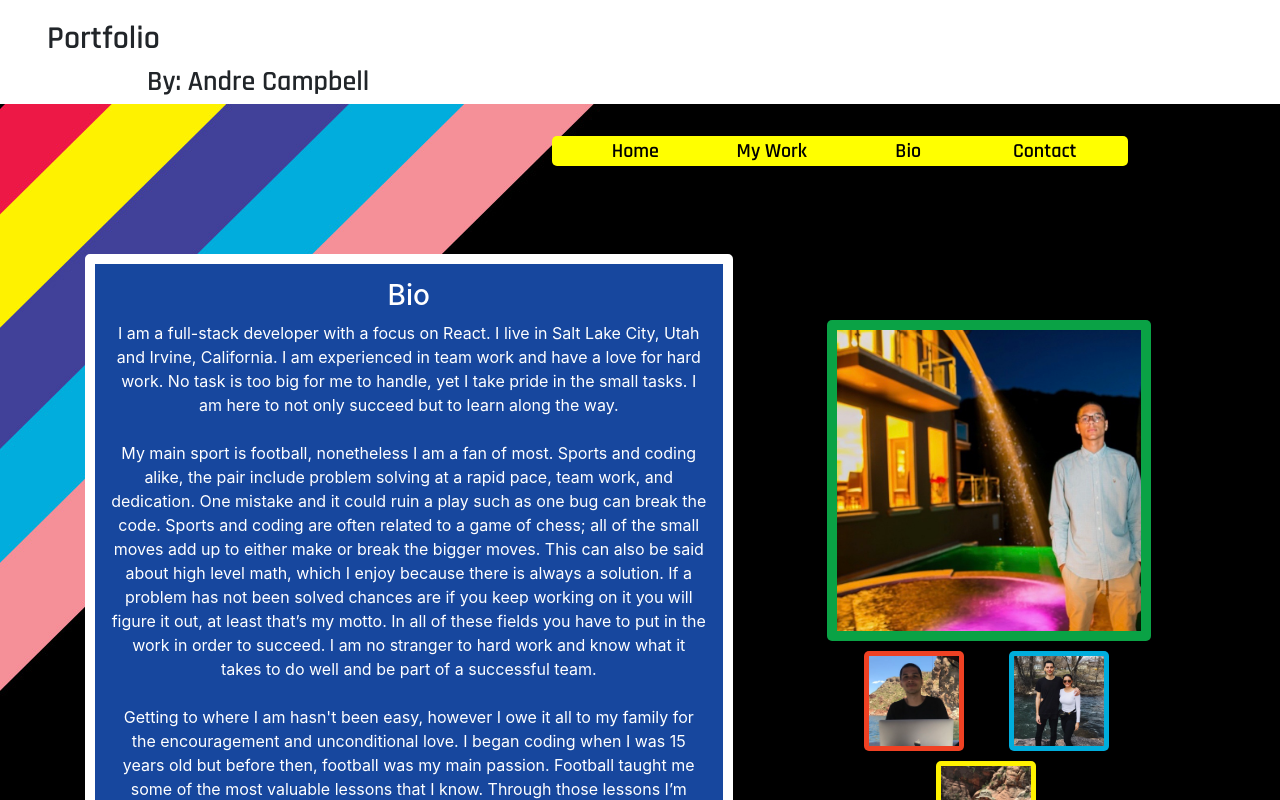
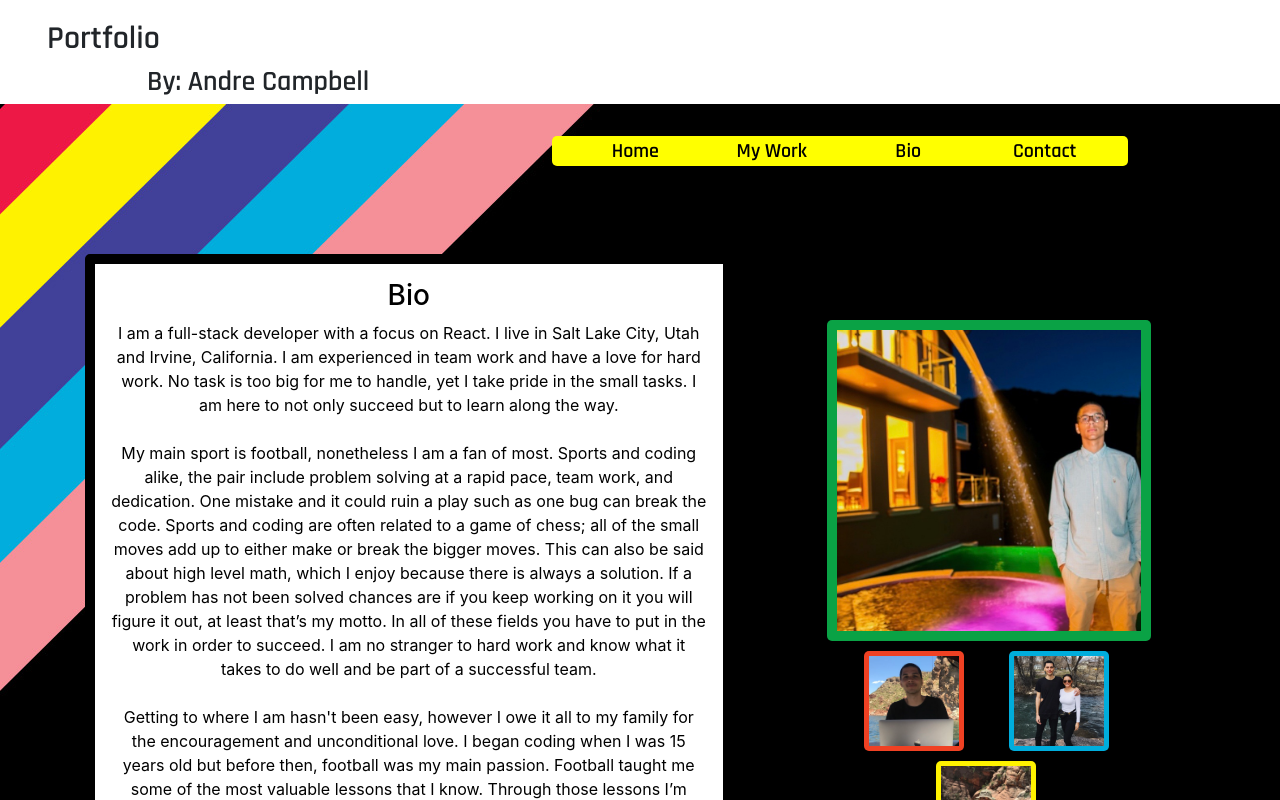
Before and after one commit to andre2656/My-Portfolio, a React (Create React App) app in the folder client/: page /Bio in a window 1280 px wide. Shown: the top 800 px of the page. Built offline with nearby package versions, Linux system fonts and the light colour scheme.

Commit message:
Changed Styling for Bio

```diff
--- a/client/src/App.css
+++ b/client/src/App.css
@@ -127,12 +127,12 @@ body{
 #bio{
   margin-top: 150px;
   padding: 15px;
-  background-color: #17479e;
-  color: white;
+  background-color: white;
+  color: black;
   border-radius: 5px;
   overflow: scroll;
   height: 650px;
-  border: 10px solid white;
+  border: 10px solid black;
 }
 #profileImg{
   padding: 10px;
```
